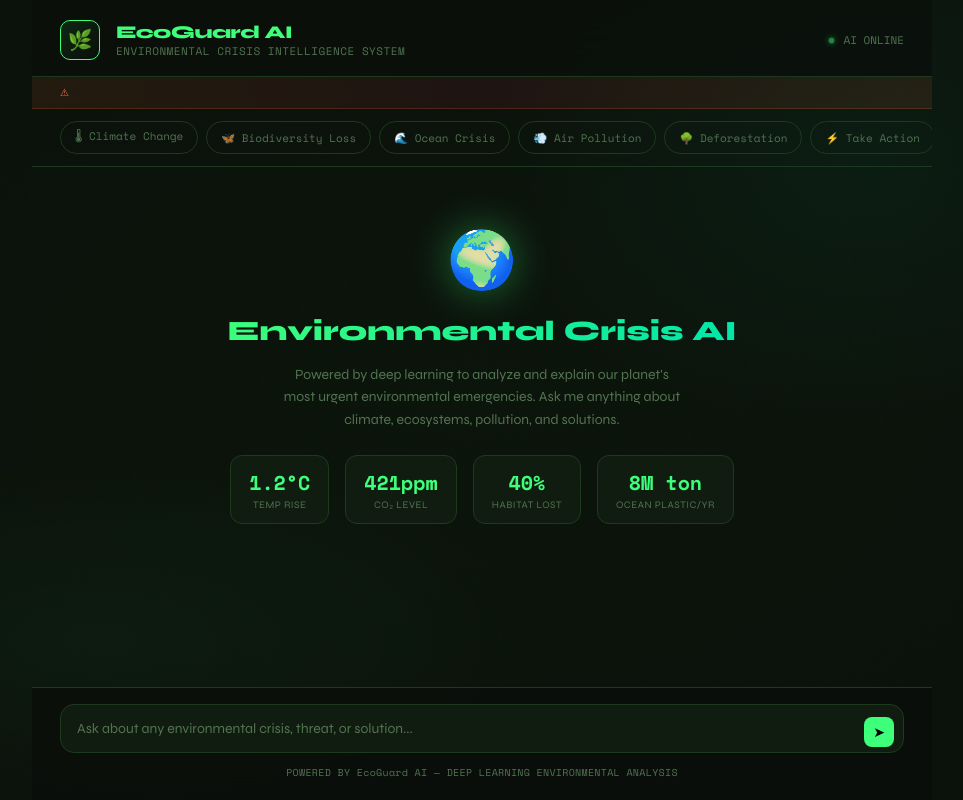
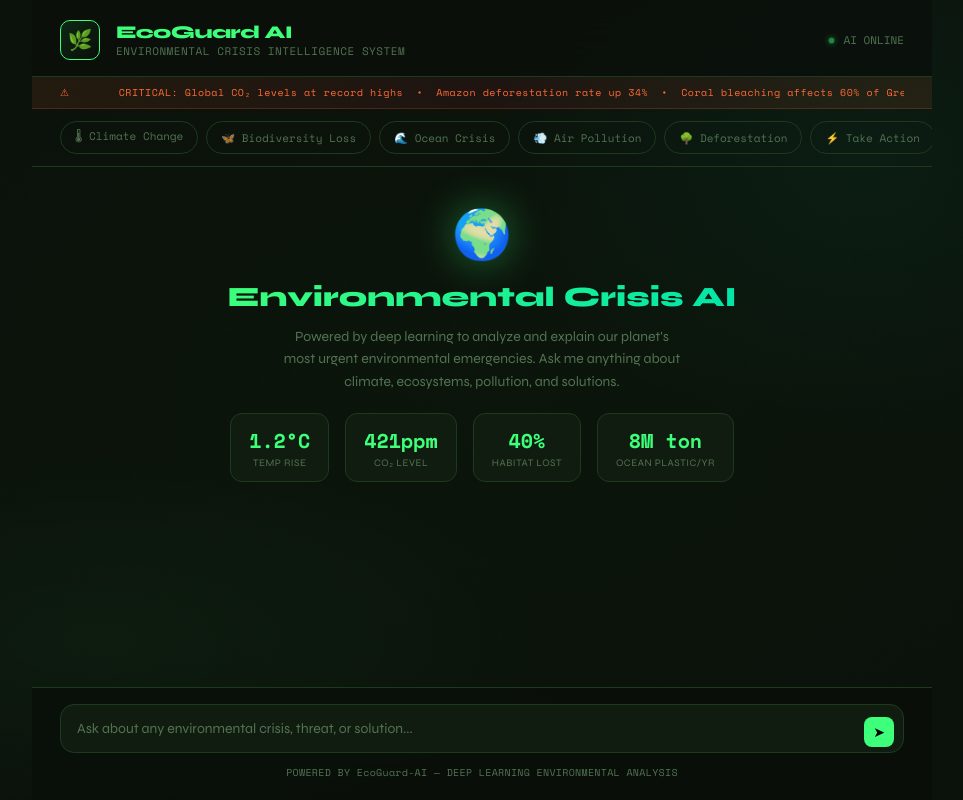
Before and after one commit to krishkrishna03/EcoGuard-AI, a plain HTML site: page index.html in a window 1280 px wide. Shown: the whole page, without its empty margins (158-1121 px from the left). Drawn offline with nearby package versions, Linux system fonts and the light colour scheme.

Commit message:
Update index.html

```diff
--- a/index.html
+++ b/index.html
@@ -2,7 +2,8 @@
 <html lang="en">
 <head>
 <meta charset="UTF-8">
-<meta name="viewport" content="width=device-width, initial-scale=1.0">
+<meta name="viewport" content="width=device-width, initial-scale=1.0, viewport-fit=cover">
+<meta name="theme-color" content="#0a0f0a">
 <title>EcoGuard AI — Environmental Crisis Chatbot</title>
 <link href="https://fonts.googleapis.com/css2?family=Space+Mono:ital,wght@0,400;0,700;1,400&family=Syne:wght@400;600;800&display=swap" rel="stylesheet">
 <style>
@@ -23,11 +24,17 @@
 
   * { margin: 0; padding: 0; box-sizing: border-box; }
 
+  html {
+    height: 100%;
+    height: 100dvh;
+  }
+
   body {
     font-family: 'Syne', sans-serif;
     background: var(--bg);
     color: var(--text);
-    min-height: 100vh;
+    height: 100%;
+    height: 100dvh;
     display: flex;
     flex-direction: column;
     overflow: hidden;
@@ -62,10 +69,12 @@
     z-index: 1;
     display: flex;
     flex-direction: column;
-    height: 100vh;
+    height: 100%;
+    height: 100dvh;
     max-width: 900px;
     margin: 0 auto;
     width: 100%;
+    overflow: hidden;
   }
 
   /* Header */
@@ -152,22 +161,25 @@
     letter-spacing: 0.5px;
     overflow: hidden;
     flex-shrink: 0;
+    min-height: 32px;
   }
 
   .ticker {
     flex: 1;
     overflow: hidden;
     white-space: nowrap;
+    position: relative;
   }
 
   .ticker-inner {
     display: inline-block;
-    animation: ticker 30s linear infinite;
+    animation: ticker 40s linear infinite;
+    padding-left: 100%;
   }
 
   @keyframes ticker {
-    0% { transform: translateX(100%); }
-    100% { transform: translateX(-100%); }
+    0% { transform: translateX(0); }
+    100% { transform: translateX(-200%); }
   }
 
   /* Topic chips */
@@ -221,15 +233,15 @@
   /* Welcome */
   .welcome {
     text-align: center;
-    padding: 40px 20px;
+    padding: 20px 20px;
     display: flex;
     flex-direction: column;
     align-items: center;
-    gap: 16px;
+    gap: 12px;
   }
 
   .welcome-icon {
-    font-size: 56px;
+    font-size: 48px;
     filter: drop-shadow(0 0 20px rgba(61,255,122,0.4));
     animation: float 4s ease-in-out infinite;
   }
@@ -451,10 +463,13 @@
   /* Input area */
   .input-area {
     padding: 16px 28px 20px;
+    padding-bottom: max(20px, env(safe-area-inset-bottom, 20px));
     border-top: 1px solid var(--border);
-    background: rgba(10,15,10,0.9);
+    background: rgba(10,15,10,0.95);
     backdrop-filter: blur(20px);
     flex-shrink: 0;
+    position: relative;
+    z-index: 10;
   }
 
   .input-row {
@@ -610,7 +625,7 @@
         <button class="send-btn" id="sendBtn" onclick="sendMessage()">➤</button>
       </div>
     </div>
-    <div class="input-hint">POWERED BY EcoGuard AI — DEEP LEARNING ENVIRONMENTAL ANALYSIS</div>
+    <div class="input-hint">POWERED BY EcoGuard-AI — DEEP LEARNING ENVIRONMENTAL ANALYSIS</div>
   </div>
 
 </div>
```
